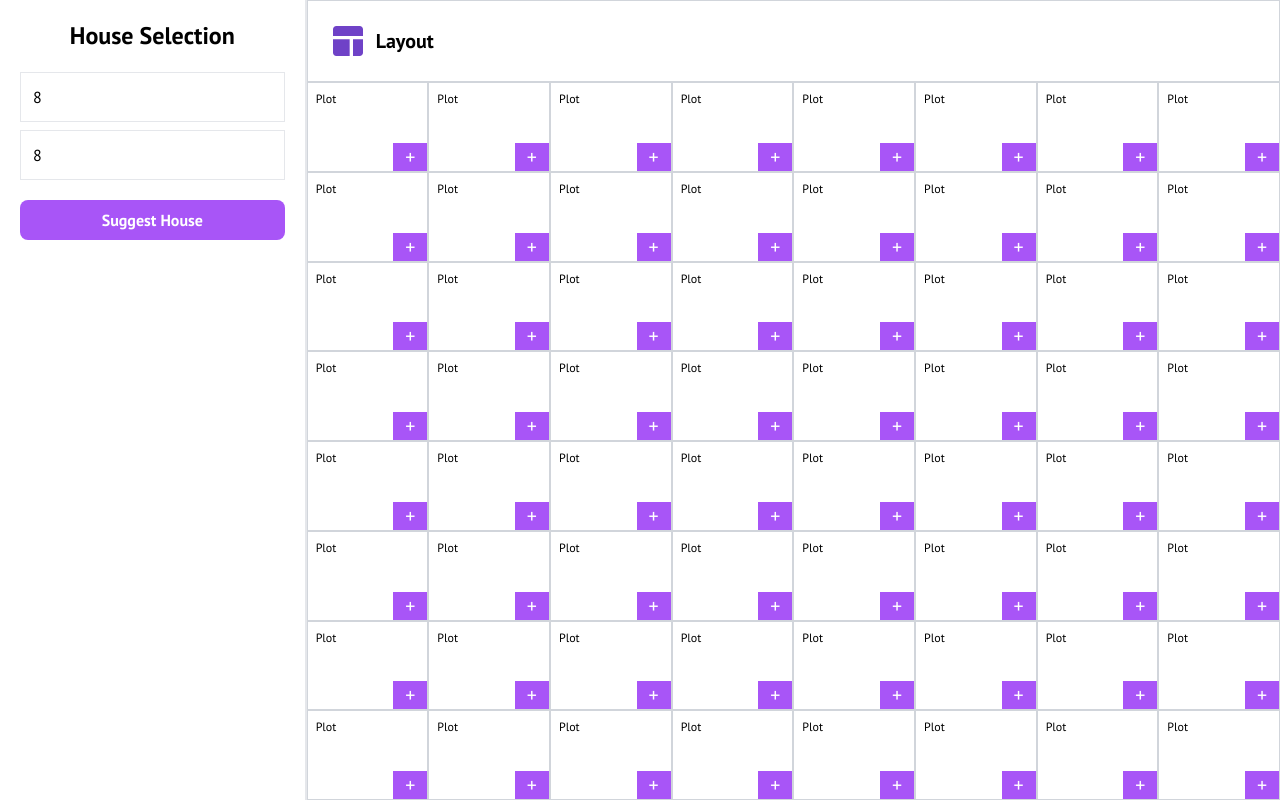
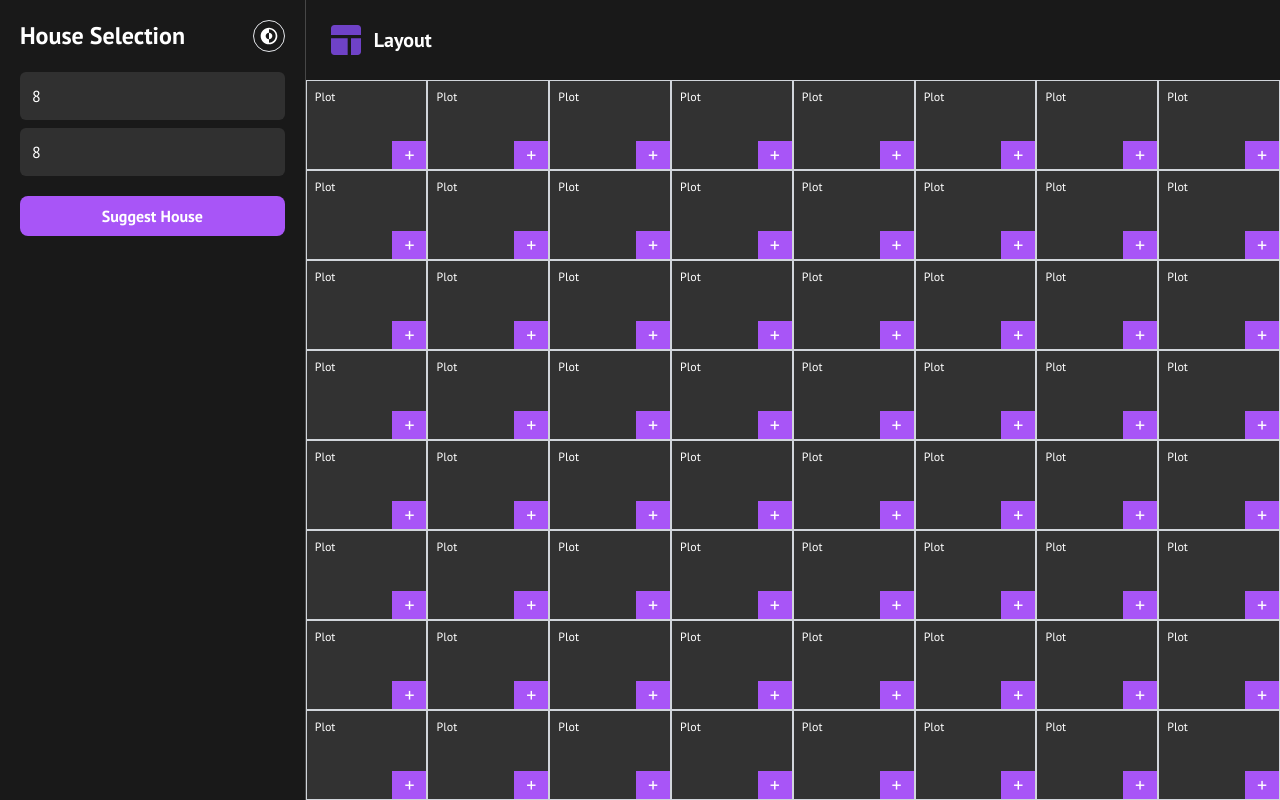
Before and after one commit to heyyakash/houseproblem, a React (Vite) app: page / in a window 1280 px wide. Built offline with nearby package versions, Linux system fonts and the light colour scheme.

Commit message:
added dark mode

```diff
--- a/src/App.jsx
+++ b/src/App.jsx
@@ -1,4 +1,4 @@
-import { useState } from 'react'
+import { useEffect, useState } from 'react'
 import Main from './components/Main'
 import Sidebar from './components/Sidebar'
 
@@ -11,6 +11,10 @@ function App() {
     Gym: [],
     House: []
   }
+  useEffect(()=>{
+    const html = document.querySelector("html")
+    html.classList.add("dark")
+  },[])
   return (
     <div className='flex lg:h-[100vh]'>
       <Sidebar vertical={vertical} horizontal={horizontal} dict={dict} />
--- a/src/components/Box.jsx
+++ b/src/components/Box.jsx
@@ -9,15 +9,15 @@ import Popup from './Popup'
 const Box = ({ l, b, dict }) => {
     const [type, setType] = useState(new Set())
     const [data, setData] = useState(null)
-    const [color, setColor] = useState(null)
+    // const [color, setColor] = useState(null)
     const [show, setShow] = useState(false)
 
 
     const colorMap = {
-        House: "bg-green-100",
-        Gym: "bg-blue-100",
-        Restaurant: "bg-pink-100",
-        Hospital: "bg-red-100"
+        House: "bg-green-500",
+        Gym: "bg-blue-500",
+        Restaurant: "bg-pink-500",
+        Hospital: "bg-red-500"
     }
 
     const iconMap = {
@@ -35,12 +35,12 @@ const Box = ({ l, b, dict }) => {
 
 
 
-            <div className={` ${color ? color : "bg-white"} border-primary relative z-0 overflow-hidden p-2   hover:z-[100]   cursor-pointer trans hover:scale-110  text-xl font-bold grid ${type.size===3?"grid-cols-2 grid-rows-2":"s"}   ${data ? "" : "text-sm font-normal"}`}>
+            <div className={`dark:bg-[#323232] text-black bg-white dark:text-white border-primary gap-2 relative z-0 overflow-hidden p-2   hover:z-[100]   cursor-pointer trans hover:scale-110  text-xl font-bold grid ${type.size===3?"grid-cols-2 grid-rows-2":"s"}   ${data ? "" : "text-sm font-normal"}`}>
                 {type.size === 0 ? (<p className='text-xs'>Plot</p>) : (<>{
                     [...type].map((x) => {
                         return (
                             <>
-                                <div key = {x.label} className={`grow ${colorMap[x.mode]} first:col-span-2 border-black first-letter: flex items-center font-bold justify-center h-full`}>
+                                <div key = {x.label} className={`grow ${colorMap[x.mode]} bg-opacity-70 hover:bg-opacity-100 trans rounded-md  first:col-span-2 border-black first-letter: flex items-center font-bold justify-center h-full`}>
                                     {x.label}
                                     <div className='text-[3rem] absolute text-black/10 '>
                                         {/* <AiFillHome /> */}
--- a/src/components/Main.jsx
+++ b/src/components/Main.jsx
@@ -15,8 +15,8 @@ const Main = ({ l, b,dict }) => {
 
     return (
         <>
-            <div className={`flex flex-col bg-white/50 w-[100vw] relative h-[100vh]  border-l-2 `}>
-                <div className='p-5 flex items-center gap-2 border-b border-primary'>
+            <div className={`flex flex-col bg-white dark:bg-black/90 dark:border-l dark:border-white/20 text-white w-[100vw] relative h-[100vh]  border-l-2 `}>
+                <div className='p-5 flex items-center gap-2 border-b dark:border-none border-primary'>
                     <img src={rsvg} alt="" />
                     <h2 className='text-xl font-semibold'>Layout</h2>
                 </div>
--- a/src/components/Popup.jsx
+++ b/src/components/Popup.jsx
@@ -1,18 +1,19 @@
 import React, { useEffect, useState } from 'react'
 import close from "../assets/close.svg"
-import { AiFillHome } from 'react-icons/ai'
+// import { IoClose } from "react-icons/io5"
+import { AiFillHome, AiOutlineClose } from 'react-icons/ai'
 import { BiDumbbell } from 'react-icons/bi'
 import { TbBuildingHospital } from 'react-icons/tb'
 import { ImSpoonKnife } from 'react-icons/im'
 
 const Popup = ({ show, setShow, type, setType, l, b, dict }) => {
     const [mode, setMode] = useState(null)
-    const [disabled, setDisabled] = useState(mode==="House"?true:false)
+    const [disabled, setDisabled] = useState(mode === "House" ? true : false)
     const [label, setLabel] = useState("")
 
-    useEffect(()=>{
-        setDisabled(mode==="House")
-    },[mode])
+    useEffect(() => {
+        setDisabled(mode === "House")
+    }, [mode])
 
     const handleSubmit = () => {
         const data = { label, l, b }
@@ -34,21 +35,21 @@ const Popup = ({ show, setShow, type, setType, l, b, dict }) => {
     }
 
     return (
-        <div className={`absolute w-full h-[100vh] trans ${show ? "top-0" : "-top-[1000%]"} flex justify-center items-center bg-purple-500/10  z-[1000] w-[400px] drop-shadow-xl`}>
-            <div className='flex flex-col rounded-xl bg-white'>
+        <div className={`absolute w-full h-[100vh]  trans ${show ? "top-0" : "-top-[1000%]"} flex justify-center items-center bg-purple-500/10  z-[1000] w-[400px] drop-shadow-xl`}>
+            <div className='flex flex-col rounded-xl dark:bg-black bg-white p-3'>
                 <div className='flex items-center justify-between p-4 w-full'>
                     <h3 className='text-2xl font-semibold'>Select Building</h3>
                     <div onClick={() => setShow(!show)} className='h-7 w-7  group hover:bg-purple-500 rounded-md trans cursor-pointer grid place-items-center'>
-                        <img src={close} alt="close" className='group-hover:brightness-0 group-hover:invert-[1]' />
+                        <AiOutlineClose className='dark:text-white' />
                     </div>
 
                 </div>
                 <div className='grid  grid-cols-4 gap-2 w-[400px] min-h-[70px] text-xl px-3 pb-2'>
 
-                    <button disabled = {mode==="Hospital" || mode==="Gym" || mode==="Restaurant"} onClick={() => setMode("House")} className={`checkbox`}><AiFillHome /></button>
-                    <button disabled = {disabled} onClick={() => setMode("Hospital")} className='checkbox disabled:pointer-events-none'><TbBuildingHospital /></button>
-                    <button disabled = {disabled} onClick={() => setMode("Gym")} className='checkbox'><BiDumbbell /></button>
-                    <button disabled = {disabled} onClick={() => setMode("Restaurant")} className='checkbox'><ImSpoonKnife /></button>
+                    <button disabled={mode === "Hospital" || mode === "Gym" || mode === "Restaurant"} onClick={() => setMode("House")} className={`checkbox ${mode === "House" ? "dark:bg-white bg-purple-100 dark:text-purple-500" : ""}`}><AiFillHome /></button>
+                    <button disabled={disabled} onClick={() => setMode("Hospital")} className={`checkbox ${mode === "Hospital" ? "dark:bg-white bg-purple-100 dark:text-purple-500" : ""}`}><TbBuildingHospital /></button>
+                    <button disabled={disabled} onClick={() => setMode("Gym")} className={`checkbox ${mode === "Gym" ? "dark:bg-white bg-purple-100 dark:text-purple-500" : ""}`}><BiDumbbell /></button>
+                    <button disabled={disabled} onClick={() => setMode("Restaurant")} className={`checkbox ${mode === "Restaurant" ? "dark:bg-white bg-purple-100 dark:text-purple-500" : ""}`}><ImSpoonKnife /></button>
 
                 </div>
                 {mode ? (
--- a/src/components/Sidebar.jsx
+++ b/src/components/Sidebar.jsx
@@ -1,10 +1,17 @@
 import React, { useState } from 'react'
 import { AiFillHome } from 'react-icons/ai'
 import { BiErrorCircle } from 'react-icons/bi'
+import {CgDarkMode} from "react-icons/cg"
 
 const Sidebar = ({ vertical, horizontal, dict }) => {
     const [result, setResult] = useState([])
     const [error, setError] = useState(null)
+
+    const toggleDarkMode = () => {
+        const html = document.querySelector("html")
+        html.classList.toggle("dark")
+    }
+
 
     const getResult = () => {
         setResult([])
@@ -43,16 +50,19 @@ const Sidebar = ({ vertical, horizontal, dict }) => {
     }
 
     return (
-        <div className='h-full w-[400px] hidden lg:flex bg-white  flex-col'>
-            <div className='w-full font-bold py-5 grid place-items-center'>
-                <h2 className='text-2xl'>House Selection</h2>
+        <div className='h-full w-[400px] hidden lg:flex bg-white dark:bg-black/90 dark:text-white  flex-col'>
+            <div className='w-full font-bold p-5 flex items-center justify-between'>
+                <h2 className='text-2xl '>House Selection</h2>
+                <div onClick={()=>toggleDarkMode()} className='rounded-full h-8 w-8 cursor-pointer trans hover:bg-white hover:text-black border grid place-items-center text-xl'>
+                    <CgDarkMode />
+                </div>
             </div>
             <div className='flex flex-col gap-2 px-5'>
-                <input type="number" value={vertical} onChange={(e) => setVertical(e.target.value)} placeholder='veritical' className='border outline-none p-3' />
-                <input type="number" value={horizontal} onChange={(e) => setHorizontal(e.target.value)} placeholder='Horizontal' className='border outline-none p-3' />
+                <input type="number" value={vertical} onChange={(e) => setVertical(e.target.value)} placeholder='veritical' className='input-primary' />
+                <input type="number" value={horizontal} onChange={(e) => setHorizontal(e.target.value)} placeholder='Horizontal' className='input-primary' />
             </div>
             <div className='p-5'>
-                <button onClick={() => getResult()} className='bg-purple-500 disabled:bg-opacity-50 p-2 text-white font-semibold rounded-lg  w-full'> Suggest House</button>
+                <button onClick={() => getResult()} className='bg-purple-500 disabled:bg-opacity-50 text-white trans p-2 hover:bg-white hover:text-purple-500   font-semibold rounded-lg  w-full'> Suggest House</button>
             </div>
             {error && <p className='px-5 text-red-500 flex gap-2 items-center font-bold text-md'>
                 <BiErrorCircle />
--- a/src/index.css
+++ b/src/index.css
@@ -23,7 +23,7 @@
     @apply w-full h-full disabled:opacity-50 disabled:pointer-events-none grid place-items-center rounded-md cursor-pointer border hover:border-purple-300 hover:text-purple-600 trans ;
   }
   .input-primary{
-    @apply border rounded-md p-2
+    @apply border rounded-md dark:bg-white/10 dark:border-none outline-none p-3;
   }
   .label-input-primary{
     @apply  font-semibold;
--- a/tailwind.config.js
+++ b/tailwind.config.js
@@ -1,5 +1,6 @@
 /** @type {import('tailwindcss').Config} */
 export default {
+  darkMode:"class",
   content: [
     "./index.html",
     "./src/**/*.{js,ts,jsx,tsx}",
```
